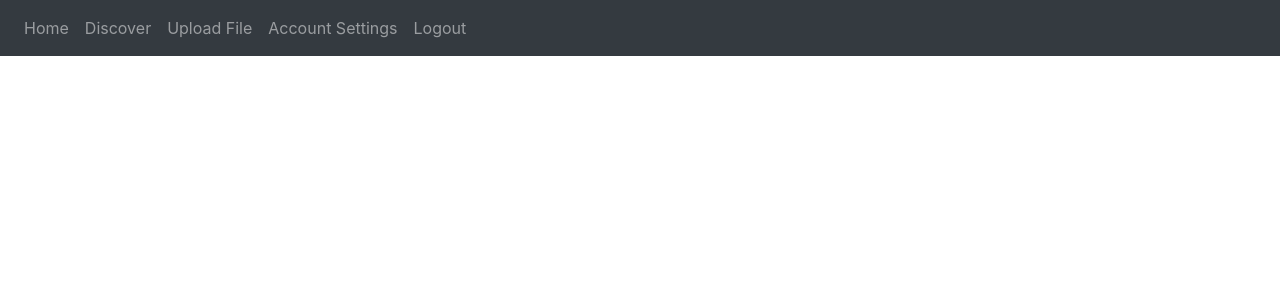
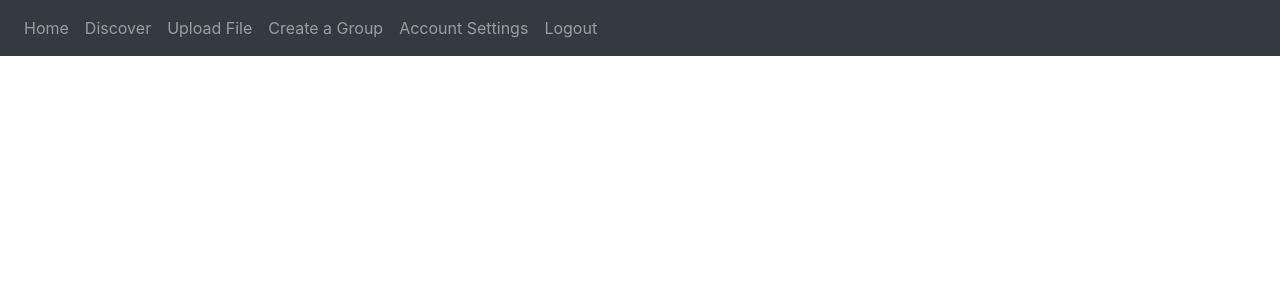
Before and after one commit to euvin-k/designproject, a Flask app: page / in a window 1280 px wide. Shown: the top 300 px of the page. Run offline with Flask 3, Linux system fonts and the light colour scheme; the visitor is signed in with stand-in values (Sample User, id 1); some libraries are stand-ins or nearby versions.

Commit message:
Group Creation

```diff
--- a/Design-Project-main/app/models.py
+++ b/Design-Project-main/app/models.py
@@ -69,3 +69,8 @@ class Group(db.Model, UserMixin):
 class InGroup(db.Model, UserMixin):
     gid = db.Column(db.Integer, db.ForeignKey('group.id'), primary_key=True)
     uid = db.Column(db.Integer, db.ForeignKey('user.id'), primary_key=True)
+
+
+class GroupAdmins(db.Model, UserMixin):
+    gid = db.Column(db.Integer, db.ForeignKey('group.id'), primary_key=True)
+    uid = db.Column(db.Integer, db.ForeignKey('user.id'), primary_key=True)
--- a/Design-Project-main/app/templates/base.html
+++ b/Design-Project-main/app/templates/base.html
@@ -33,6 +33,7 @@
           <a class="nav-item nav-link" id="home" href="/">Home</a>
           <a class="nav-item nav-link" id="discovery" href="/discovery">Discover</a>
           <a class="nav-item nav-link" id="upload_file" href="/upload_file">Upload File</a>
+              <a class="nav-item nav-link" id="group_creation" href="/group_creation">Create a Group</a>
           <a class="nav-item nav-link" id="settings" href="/settings">Account Settings</a>
           <a class="nav-item nav-link" id="logout" href="/logout">Logout</a>
           {% else %}
--- a/Design-Project-main/app/views.py
+++ b/Design-Project-main/app/views.py
@@ -312,3 +312,33 @@ def upload_file():
             curr_dir = os.path.join(os.path.dirname(os.path.abspath(__file__)), 'Files')
             file.save(os.path.join(curr_dir, filename))
     return render_template("upload_file.html", user=current_user)
+
+
+@views.route('/group_creation', methods=['GET', 'POST'])
+def group_creation():
+    if request.method == 'POST':
+        group_name = request.form.get('group_name')
+
+        # new group added to Group
+        new_group = Group(name=group_name)
+        db.session.add(new_group)
+        db.session.commit()
+
+        # add user and group to InGroup
+        group = Group.query.filter_by(name=group_name).first()
+        new_ingroup = InGroup(gid=group.id, uid=current_user.id)
+        db.session.add(new_group)
+        db.session.commit()
+
+        new_groupadmin = GroupAdmins(gid=group.id, uid=current_user.id)
+        db.session.add(new_groupadmin)
+        db.session.commit()
+
+
+
+        # grab all interests
+        # interest_list = db.session.query(Interest.name).join(Enlist). \
+        #     filter(Enlist.uid == random_row.id, Interest.id == Enlist.iid).all()
+        return redirect(url_for('views.home'))
+
+    return render_template("group_creation.html", user=current_user)
```
Also changed, not shown: Design-Project-main/app/templates/group_creation.html (added, +11 -0 lines).
